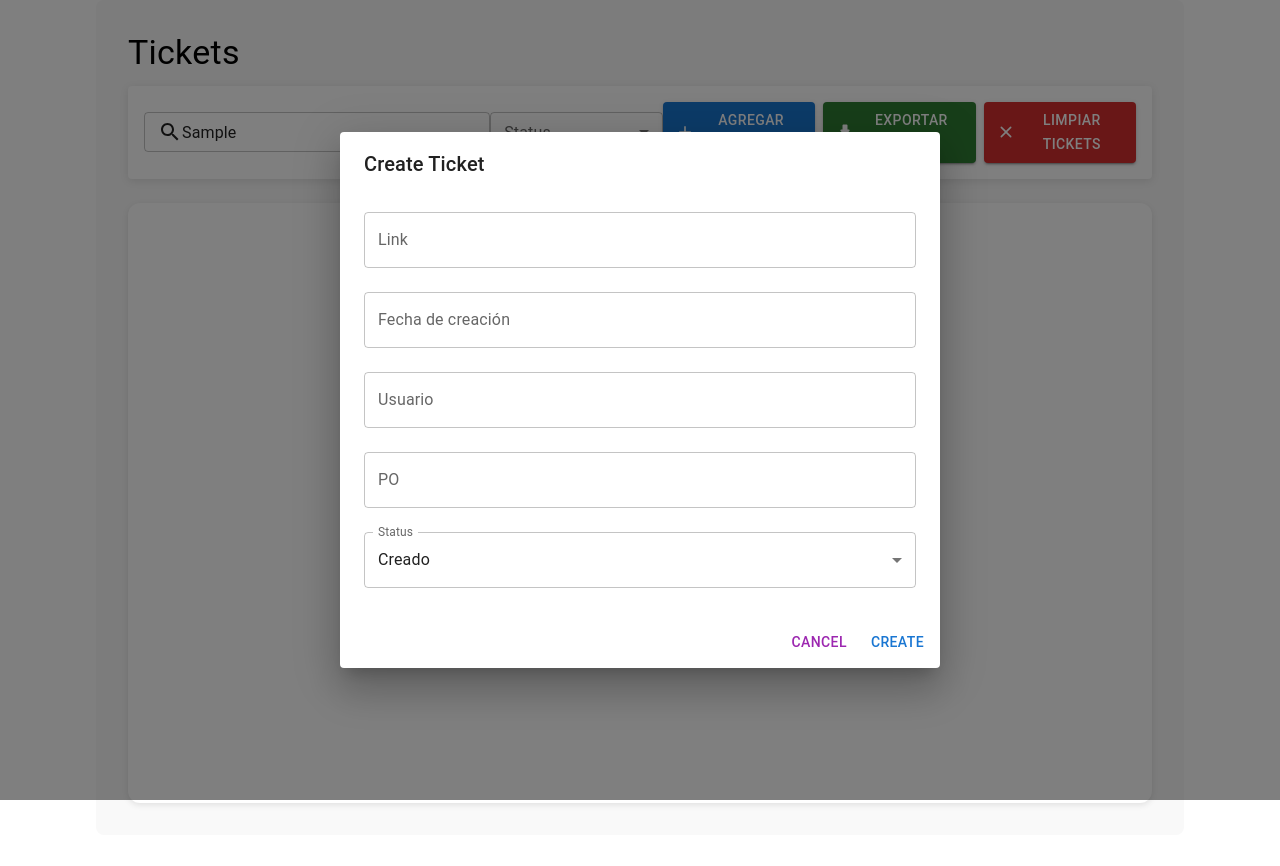
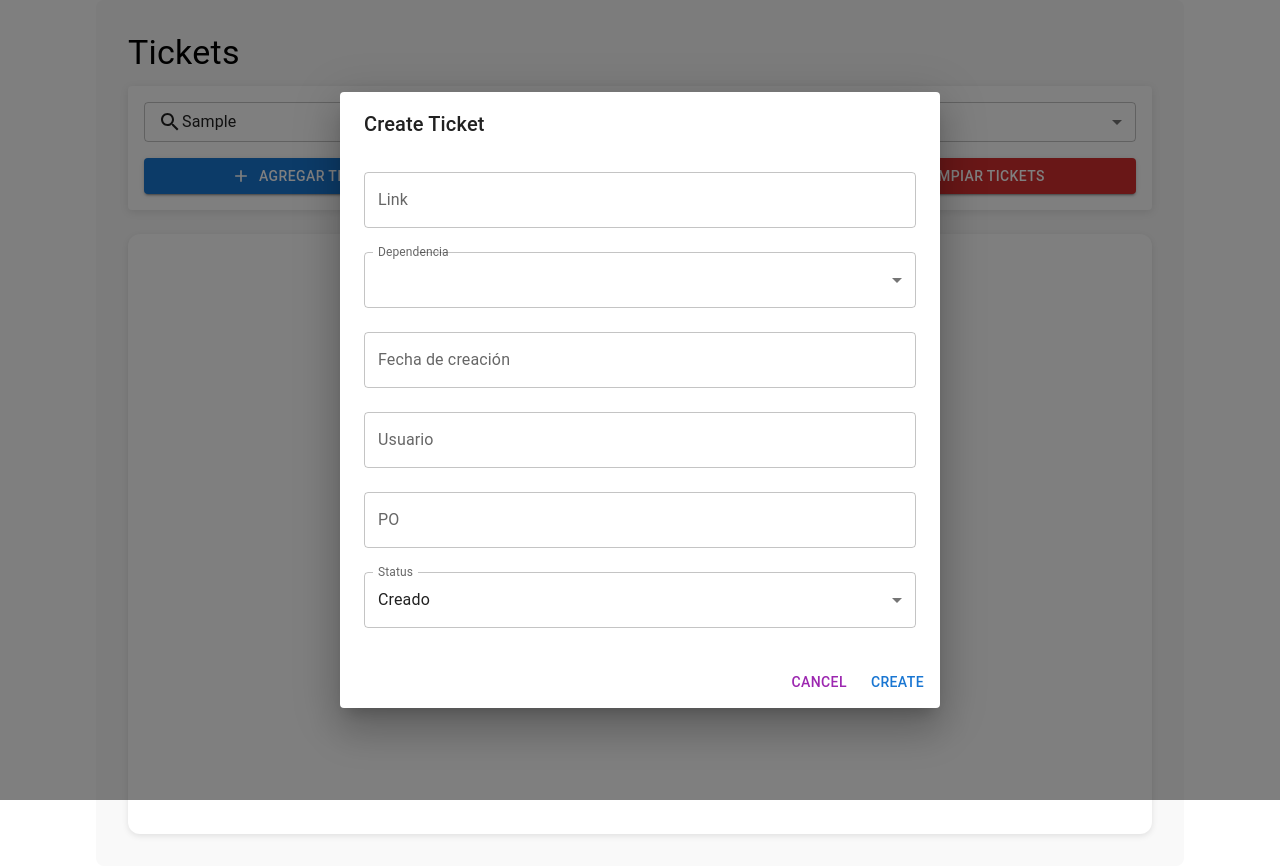
Before and after one commit to YactayoC/ticket-managment, a Next.js app: page / in a window 1280 px wide. Both pictures are taken after typing "Sample" into the empty fields and a click on the button "AGREGAR TICKET". Before the commit the page ends 835 px from the top, so only its background shows below. Built offline with nearby package versions, Linux system fonts and the light colour scheme.

Commit message:
add input dependency

```diff
--- a/src/app/components/TableTickets.tsx
+++ b/src/app/components/TableTickets.tsx
@@ -41,6 +41,7 @@ const TableTickets = (props: Props) => {
     },
     { field: "createdAt", headerName: "Created At", width: 150 },
     { field: "ticketId", headerName: "Ticket ID", width: 150 },
+    { field: "dependency", headerName: "Dependency", width: 150 },
     { field: "user", headerName: "User", width: 150 },
     { field: "po", headerName: "PO", width: 150 },
     { field: "folder", headerName: "Folder", width: 250 },
--- a/src/app/interfaces/Ticket.ts
+++ b/src/app/interfaces/Ticket.ts
@@ -2,6 +2,7 @@ export interface Ticket {
   id: number | null;
   createdAt: string;
   link: string;
+  dependency: string;
   user: string;
   po: string;
   ticketId: string;
--- a/src/app/page.tsx
+++ b/src/app/page.tsx
@@ -241,6 +241,7 @@ export default function TicketList() {
 
         <Box
           display="flex"
+          flexWrap="wrap"
           justifyContent="space-between"
           alignItems="center"
           mb={3}
@@ -249,6 +250,7 @@ export default function TicketList() {
             padding: 2,
             borderRadius: 1,
             boxShadow: "0px 2px 8px rgba(0,0,0,0.1)",
+            gap: 2,
           }}
         >
           <TextField
@@ -260,10 +262,20 @@ export default function TicketList() {
             size="small"
             value={searchTerm}
             onChange={handleSearchChange}
-            sx={{ width: "40%" }}
+            sx={{
+              flex: "1 1 300px",
+              minWidth: "200px",
+            }}
           />
 
-          <FormControl variant="outlined" size="small" sx={{ width: "20%" }}>
+          <FormControl
+            variant="outlined"
+            size="small"
+            sx={{
+              flex: "1 1 200px",
+              minWidth: "150px",
+            }}
+          >
             <InputLabel>Status</InputLabel>
             <Select
               value={statusFilter}
@@ -278,12 +290,22 @@ export default function TicketList() {
             </Select>
           </FormControl>
 
-          <Box sx={{ display: "flex", gap: 1, alignItems: "center" }}>
+          <Box
+            sx={{
+              display: "flex",
+              flexWrap: "wrap",
+              gap: 1,
+              alignItems: "center",
+              justifyContent: "flex-end",
+              flex: "1 1 auto",
+            }}
+          >
             <Button
               variant="contained"
               startIcon={<Add />}
               color="primary"
               onClick={handleOpen}
+              sx={{ flex: "1 1 auto", minWidth: "120px" }}
             >
               Agregar Ticket
             </Button>
@@ -292,6 +314,7 @@ export default function TicketList() {
               startIcon={<DownloadRounded />}
               color="success"
               onClick={() => exportTableToExcel(tickets)}
+              sx={{ flex: "1 1 auto", minWidth: "120px" }}
             >
               Exportar Excel
             </Button>
@@ -300,6 +323,7 @@ export default function TicketList() {
               startIcon={<ClearRounded />}
               color="error"
               onClick={() => handleDeleteAllTickets()}
+              sx={{ flex: "1 1 auto", minWidth: "120px" }}
             >
               Limpiar Tickets
             </Button>
@@ -331,6 +355,30 @@ export default function TicketList() {
                     error={!!errors.link}
                     helperText={errors.link?.message}
                   />
+                )}
+              />
+              <Controller
+                name="dependency"
+                control={control}
+                defaultValue="Creado"
+                render={({ field }) => (
+                  <FormControl
+                    fullWidth
+                    margin="normal"
+                    error={!!errors.status}
+                  >
+                    <InputLabel>Dependencia</InputLabel>
+                    <Select {...field} label="Status">
+                      {tickets.map((ticket) => (
+                        <MenuItem key={ticket.id} value={ticket.ticketId}>
+                          {ticket.ticketId}
+                        </MenuItem>
+                      ))}
+                    </Select>
+                    {errors.status && (
+                      <FormHelperText>{errors.status.message}</FormHelperText>
+                    )}
+                  </FormControl>
                 )}
               />
               <Controller
--- a/src/app/utils/exportExcel.ts
+++ b/src/app/utils/exportExcel.ts
@@ -6,6 +6,7 @@ export const exportTableToExcel = (tickets: Ticket[]) => {
     [
       "Fecha Creación",
       "Ticket ID",
+      "Dependencia",
       "Link",
       "Usuario",
       "PO",
@@ -15,6 +16,7 @@ export const exportTableToExcel = (tickets: Ticket[]) => {
     ...tickets.map((ticket) => [
       ticket.createdAt,
       ticket.link.split("/").pop(),
+      ticket.dependency,
       { t: "s", v: ticket.link, l: { Target: ticket.link } },
       ticket.user,
       ticket.po,
```
